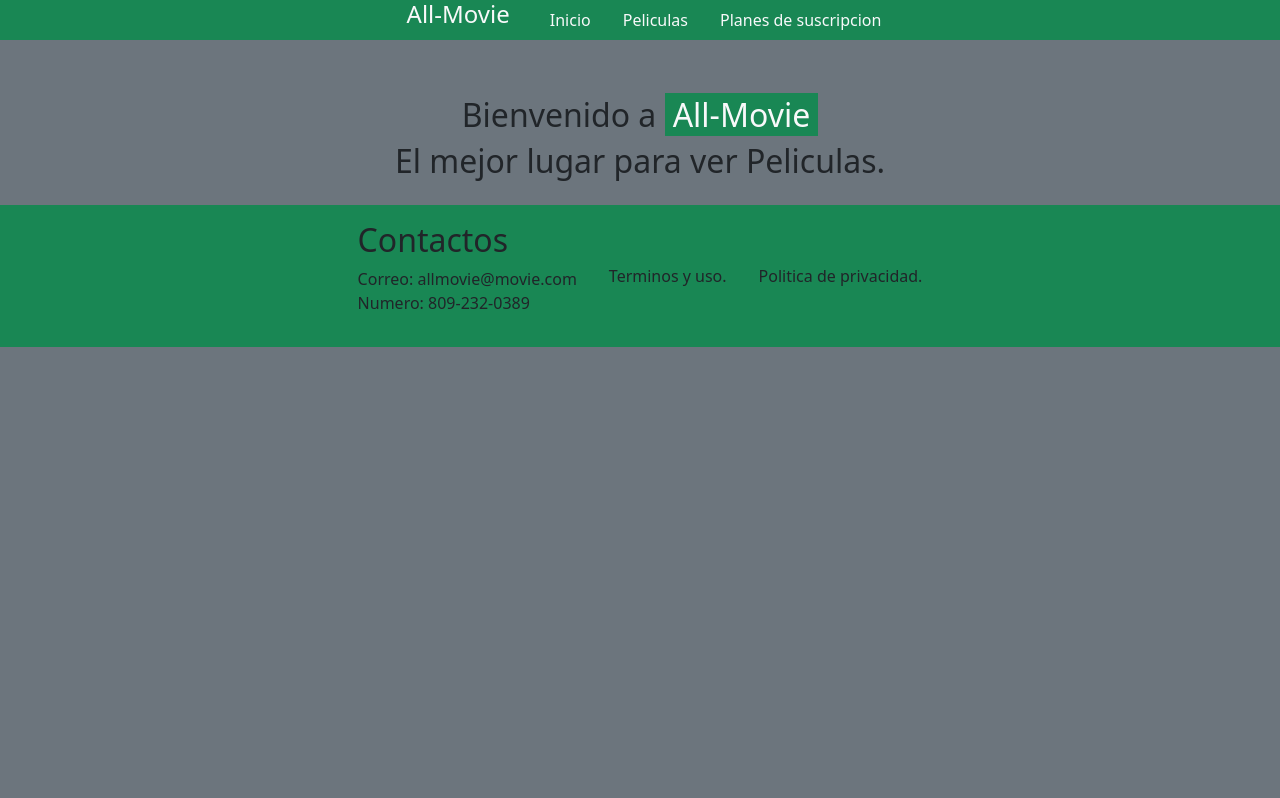
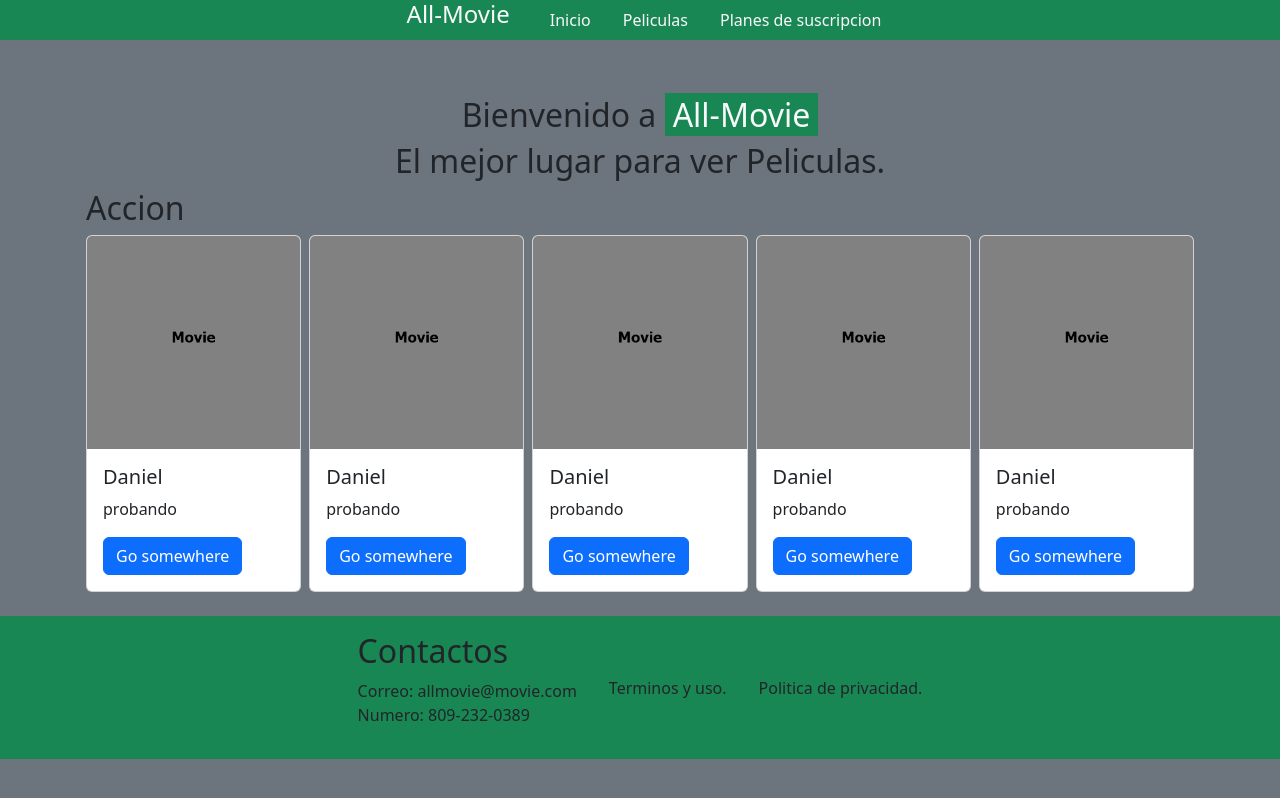
Before and after one commit to Caotico-dev/Frontend-All-Movie, a React (Vite) app in the folder All-Movie/: page / in a window 1280 px wide. Both pictures are taken after a click on the link "Peliculas". Built offline with nearby package versions, Linux system fonts and the light colour scheme.

Commit message:
movie components and category

```diff
--- a/All-Movie/src/App.jsx
+++ b/All-Movie/src/App.jsx
@@ -4,7 +4,8 @@ import Slider from "./components/Slider.jsx";
 import Container from "./components/Container.jsx";
 import MovieOffer from "./components/movieOffer.jsx";
 import MoreView from "./components/MoreView.jsx";
-import Plans from "./components/plans.jsx";
+import Plans from "./components/Plans.jsx";
+import Movie from "./components/Movie.jsx";
 
 function App() {
   return (
@@ -16,7 +17,13 @@ function App() {
           <MoreView />
           <Plans /> {/**Inicio */}
         </Container>
-        <Container></Container>
+
+        <Container>
+          <Movie category="Accion" listmovie={[{nombre:"Daniel", sipnosis:"probando"},{nombre:"Daniel", sipnosis:"probando"},{nombre:"Daniel", sipnosis:"probando"}
+            ,{nombre:"Daniel", sipnosis:"probando"},{nombre:"Daniel", sipnosis:"probando"}
+          ]}/>
+        </Container>
+
         <Container>
           <Plans />
           <MovieOffer /> {/**Planes Suscripcion */}
--- /dev/null
+++ b/All-Movie/src/components/Movie.jsx
@@ -0,0 +1,27 @@
+import movie from "../assets/Movie.png";
+
+function Movie({ category, listmovie }) {
+  const list = listmovie;
+
+  return (
+    <section>
+      <h2 className="mx-1">{category}</h2>
+      <div className="d-flex">
+        {list.map((showmovie, index) => (
+          <div className="card mx-1" style={{ width: "18rem" }} key={index}>
+            <img src={movie} className="card-img-top" alt="Movie" />
+            <div className="card-body">
+              <h5 className="card-title">{showmovie.nombre}</h5>
+              <p className="card-text">{showmovie.sipnosis}</p>
+              <a href="#" className="btn btn-primary">
+                Go somewhere
+              </a>
+            </div>
+          </div>
+        ))}
+      </div>
+    </section>
+  );
+}
+
+export default Movie;
```
Also changed, not shown: All-Movie/src/assets/Movie.png (added).
